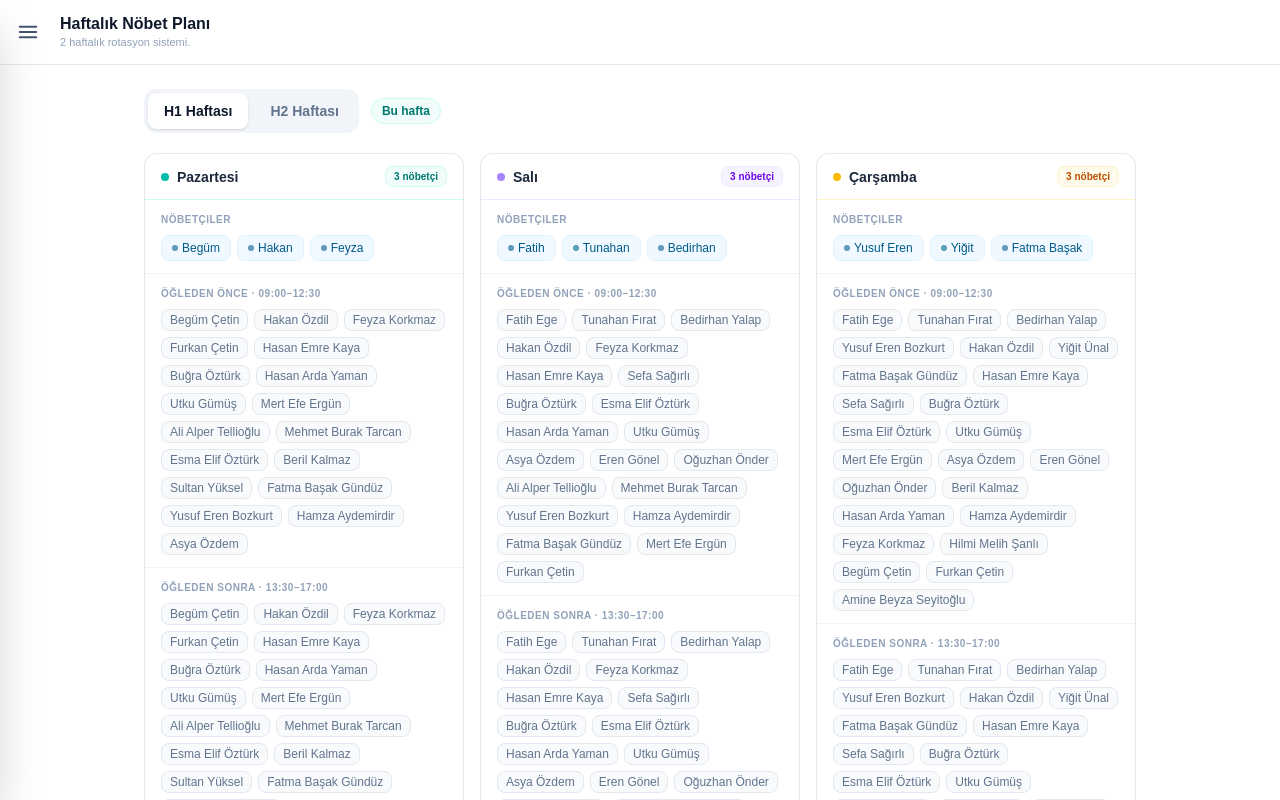
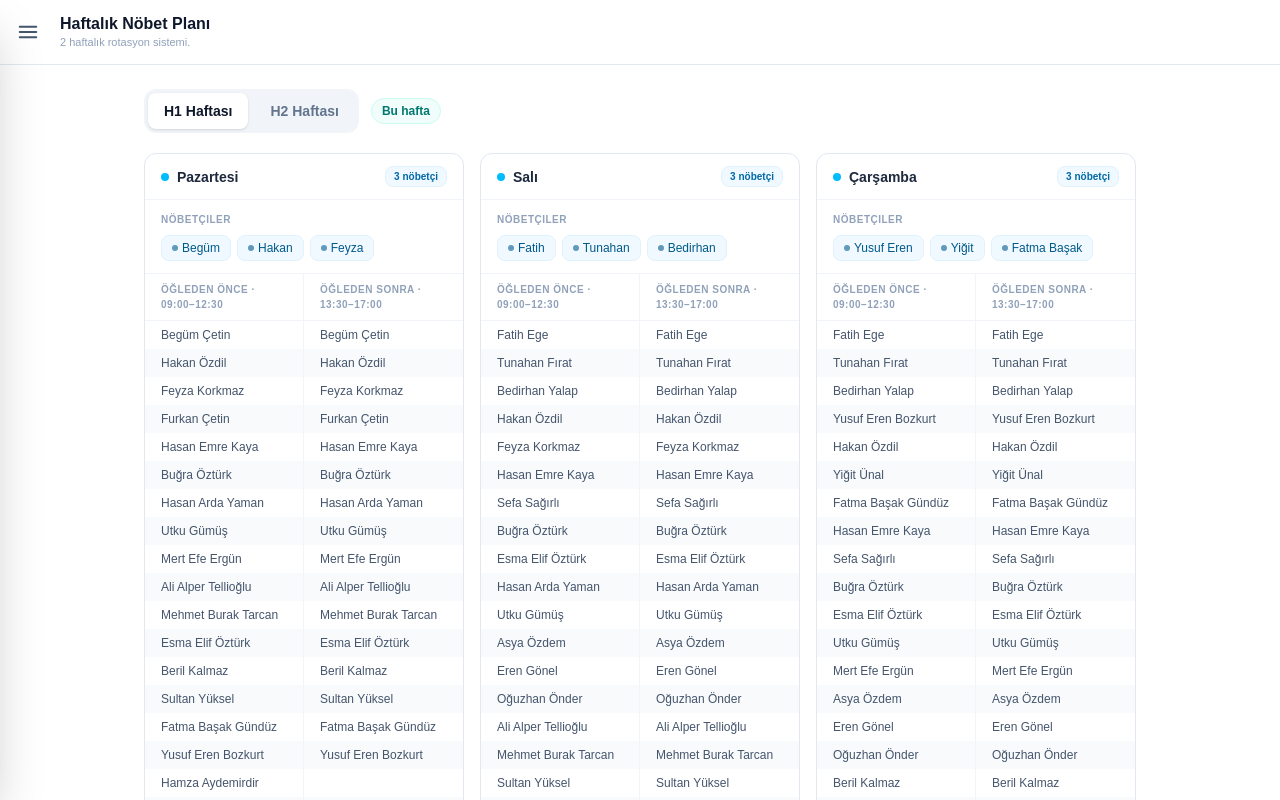
Before and after one commit to sefas24/NobetciTakip, a Next.js app: page /mesai-nobet in a window 1280 px wide. Shown: the top 800 px of the page. Built offline with nearby package versions, Linux system fonts and the light colour scheme; no server answers.

Commit message:
UI UX geliştirmeleri

```diff
--- a/app/mesai-nobet/mesaiNobetClient.tsx
+++ b/app/mesai-nobet/mesaiNobetClient.tsx
@@ -4,14 +4,6 @@ import { useState } from "react";
 import { WEEKLY_MESAI, type WorkDay } from "@/constants/schedule";
 
 const WORK_DAYS: WorkDay[] = ["Pazartesi", "Salı", "Çarşamba", "Perşembe", "Cuma"];
-
-const DAY_COLORS: Record<string, { badge: string; dot: string; header: string }> = {
-  Pazartesi: { badge: "bg-teal-50 text-teal-700 border-teal-100",     dot: "bg-teal-500",    header: "border-teal-100" },
-  Salı:      { badge: "bg-violet-50 text-violet-700 border-violet-100", dot: "bg-violet-400", header: "border-violet-100" },
-  Çarşamba:  { badge: "bg-amber-50 text-amber-700 border-amber-100",  dot: "bg-amber-400",   header: "border-amber-100" },
-  Perşembe:  { badge: "bg-rose-50 text-rose-700 border-rose-100",     dot: "bg-rose-400",    header: "border-rose-100" },
-  Cuma:      { badge: "bg-sky-50 text-sky-700 border-sky-100",        dot: "bg-sky-400",     header: "border-sky-100" },
-};
 
 interface Props {
   currentWeek: 0 | 1;
@@ -91,18 +83,23 @@ function DayCard({ day, dutyNames, userFirstName, userFullName }: {
   userFirstName: string | null;
   userFullName: string | null;
 }) {
-  const color = DAY_COLORS[day];
   const mesai = WEEKLY_MESAI[day];
+
+  const allNames = [
+    ...mesai.morning,
+    ...mesai.afternoon.filter((isim) => !mesai.morning.includes(isim)),
+  ];
 
   return (
     <div className="bg-white border border-slate-200 rounded-xl overflow-hidden flex flex-col">
+
       {/* Başlık */}
-      <div className={`px-4 py-3 border-b ${color.header} flex items-center justify-between`}>
+      <div className="px-4 py-3 border-b border-slate-100 flex items-center justify-between">
         <div className="flex items-center gap-2">
-          <span className={`w-2 h-2 rounded-full ${color.dot}`} />
+          <span className="w-2 h-2 rounded-full bg-sky-400" />
           <span className="text-sm font-bold text-slate-800">{day}</span>
         </div>
-        <span className={`text-[10px] font-semibold px-2 py-0.5 rounded-lg border ${color.badge}`}>
+        <span className="text-[10px] font-semibold px-2 py-0.5 rounded-lg border bg-sky-50 text-sky-700 border-sky-100">
           {dutyNames.length} nöbetçi
         </span>
       </div>
@@ -115,9 +112,14 @@ function DayCard({ day, dutyNames, userFirstName, userFullName }: {
             const isSelf = userFirstName &&
               isim.toLowerCase() === userFirstName.toLowerCase();
             return (
-              <span key={isim} className={`inline-flex items-center gap-1 text-xs font-medium px-2.5 py-1 rounded-lg border ${
-                isSelf ? "bg-red-50 text-red-700 border-red-100" : "bg-sky-50 text-sky-800 border-sky-100"
-              }`}>
+              <span
+                key={isim}
+                className={`inline-flex items-center gap-1 text-xs font-medium px-2.5 py-1 rounded-lg border ${
+                  isSelf
+                    ? "bg-red-50 text-red-700 border-red-100"
+                    : "bg-sky-50 text-sky-800 border-sky-100"
+                }`}
+              >
                 <span className="w-1.5 h-1.5 rounded-full bg-current opacity-60 flex-shrink-0" />
                 {isim}
                 {isSelf && <span className="text-[10px] ml-0.5">(Sen)</span>}
@@ -127,45 +129,69 @@ function DayCard({ day, dutyNames, userFirstName, userFullName }: {
         </div>
       </div>
 
-      {/* Mesai — Öğleden Önce */}
-      <div className="px-4 py-3 border-b border-slate-100">
-        <p className="text-[10px] font-bold text-slate-400 uppercase tracking-wider mb-2">
+      {/* Mesai Tablosu */}
+      <div className="flex flex-col">
+        {/* Tablo başlığı */}
+        <div className="grid grid-cols-2 border-b border-slate-100">
+          <div className="px-4 py-2 border-r border-slate-100">
+            <p className="text-[10px] font-bold text-slate-400 uppercase tracking-wider">
               Öğleden Önce · 09:00–12:30
             </p>
-        <div className="flex flex-wrap gap-1.5">
-          {mesai.morning.map((isim) => {
+          </div>
+          <div className="px-4 py-2">
+            <p className="text-[10px] font-bold text-slate-400 uppercase tracking-wider">
+              Öğleden Sonra · 13:30–17:00
+            </p>
+          </div>
+        </div>
+
+        {/* Satırlar */}
+        {allNames.map((isim, i) => {
+          const hasMorning = mesai.morning.includes(isim);
+          const hasAfternoon = mesai.afternoon.includes(isim);
           const isSelf = userFullName &&
             isim.toLowerCase() === userFullName.toLowerCase();
+
           return (
-              <span key={isim} className={`text-xs px-2 py-0.5 rounded-lg border ${
-                isSelf ? "bg-sky-100 text-sky-800 border-sky-200 font-semibold" : "bg-slate-50 text-slate-500 border-slate-200"
-              }`}>
+            <div
+              key={isim}
+              className={`grid grid-cols-2 ${i % 2 === 0 ? "bg-white" : "bg-slate-50"}`}
+            >
+              {/* Öğleden Önce */}
+              <div className="px-4 py-1.5 border-r border-slate-100 flex items-center">
+                {hasMorning && (
+                  <>
+                    <span className={`text-xs ${isSelf ? "text-sky-700 font-semibold" : "text-slate-600"}`}>
                       {isim}
                     </span>
+                    {isSelf && (
+                      <span className="ml-auto text-[10px] bg-sky-50 text-sky-600 border border-sky-100 px-1.5 py-0.5 rounded font-medium">
+                        Sen
+                      </span>
+                    )}
+                  </>
+                )}
+              </div>
+
+              {/* Öğleden Sonra */}
+              <div className="px-4 py-1.5 flex items-center">
+                {hasAfternoon && (
+                  <>
+                    <span className={`text-xs ${isSelf ? "text-sky-700 font-semibold" : "text-slate-600"}`}>
+                      {isim}
+                    </span>
+                    {isSelf && (
+                      <span className="ml-auto text-[10px] bg-sky-50 text-sky-600 border border-sky-100 px-1.5 py-0.5 rounded font-medium">
+                        Sen
+                      </span>
+                    )}
+                  </>
+                )}
+              </div>
+            </div>
           );
         })}
       </div>
     </div>
-
-      {/* Mesai — Öğleden Sonra */}
-      <div className="px-4 py-3">
-        <p className="text-[10px] font-bold text-slate-400 uppercase tracking-wider mb-2">
-          Öğleden Sonra · 13:30–17:00
-        </p>
-        <div className="flex flex-wrap gap-1.5">
-          {mesai.afternoon.map((isim) => {
-            const isSelf = userFullName &&
-              isim.toLowerCase() === userFullName.toLowerCase();
-            return (
-              <span key={isim} className={`text-xs px-2 py-0.5 rounded-lg border ${
-                isSelf ? "bg-sky-100 text-sky-800 border-sky-200 font-semibold" : "bg-slate-50 text-slate-500 border-slate-200"
-              }`}>
-                {isim}
-              </span>
-            );
-          })}
-        </div>
-      </div>
-    </div>
   );
 }
--- a/constants/schedule.ts
+++ b/constants/schedule.ts
@@ -98,7 +98,7 @@ export const WEEKLY_MESAI: Record<WorkDay, {
       "Hasan Emre Kaya", "Buğra Öztürk", "Hasan Arda Yaman", "Utku Gümüş",
       "Mert Efe Ergün", "Ali Alper Tellioğlu", "Mehmet Burak Tarcan",
       "Esma Elif Öztürk", "Beril Kalmaz", "Sultan Yüksel",
-      "Fatma Başak Gündüz", "Yusuf Eren Bozkurt",
+      "Fatma Başak Gündüz", "Yusuf Eren Bozkurt", "Fatih Ege",
     ],
   },
   Salı: {
@@ -107,8 +107,8 @@ export const WEEKLY_MESAI: Record<WorkDay, {
       "Feyza Korkmaz", "Hasan Emre Kaya", "Sefa Sağırlı", "Buğra Öztürk",
       "Esma Elif Öztürk", "Hasan Arda Yaman", "Utku Gümüş", "Asya Özdem",
       "Eren Gönel", "Oğuzhan Önder", "Ali Alper Tellioğlu",
-      "Mehmet Burak Tarcan", "Yusuf Eren Bozkurt", "Hamza Aydemirdir",
-      "Fatma Başak Gündüz", "Mert Efe Ergün", "Furkan Çetin",
+      "Mehmet Burak Tarcan", "Sultan Yüksel", "Yusuf Eren Bozkurt",
+      "Hamza Aydemirdir", "Fatma Başak Gündüz", "Mert Efe Ergün", "Furkan Çetin",
     ],
     afternoon: [
       "Fatih Ege", "Tunahan Fırat", "Bedirhan Yalap", "Hakan Özdil",
@@ -125,25 +125,21 @@ export const WEEKLY_MESAI: Record<WorkDay, {
       "Hakan Özdil", "Yiğit Ünal", "Fatma Başak Gündüz", "Hasan Emre Kaya",
       "Sefa Sağırlı", "Buğra Öztürk", "Esma Elif Öztürk", "Utku Gümüş",
       "Mert Efe Ergün", "Asya Özdem", "Eren Gönel", "Oğuzhan Önder",
-      "Beril Kalmaz", "Hasan Arda Yaman", "Hamza Aydemirdir",
-      "Feyza Korkmaz", "Hilmi Melih Şanlı", "Begüm Çetin",
-      "Furkan Çetin", "Amine Beyza Seyitoğlu",
+      "Beril Kalmaz", "Hasan Arda Yaman", "Hamza Aydemirdir", "Feyza Korkmaz",
     ],
     afternoon: [
       "Fatih Ege", "Tunahan Fırat", "Bedirhan Yalap", "Yusuf Eren Bozkurt",
       "Hakan Özdil", "Yiğit Ünal", "Fatma Başak Gündüz", "Hasan Emre Kaya",
       "Sefa Sağırlı", "Buğra Öztürk", "Esma Elif Öztürk", "Utku Gümüş",
       "Mert Efe Ergün", "Asya Özdem", "Eren Gönel", "Oğuzhan Önder",
-      "Beril Kalmaz", "Hasan Arda Yaman", "Hamza Aydemirdir",
-      "Hilmi Melih Şanlı", "Begüm Çetin",
-      "Furkan Çetin", "Amine Beyza Seyitoğlu",
+      "Beril Kalmaz", "Hasan Arda Yaman", "Hamza Aydemirdir", "Feyza Korkmaz",
+      "Hilmi Melih Şanlı", "Begüm Çetin", "Furkan Çetin", "Amine Beyza Seyitoğlu",
     ],
   },
   Perşembe: {
     morning: [
       "Mehmet Burak Tarcan", "Sefa Sağırlı", "Hilmi Melih Şanlı", "Beril Kalmaz",
-      "Begüm Çetin", "Furkan Çetin", "Mert Efe Ergün",
-      "Hamza Aydemirdir", "Fatma Başak Gündüz",
+      "Mert Efe Ergün", "Hamza Aydemirdir", "Fatma Başak Gündüz",
     ],
     afternoon: [
       "Mehmet Burak Tarcan", "Sefa Sağırlı", "Hilmi Melih Şanlı", "Beril Kalmaz",
@@ -153,14 +149,13 @@ export const WEEKLY_MESAI: Record<WorkDay, {
   Cuma: {
     morning: [
       "Tunahan Fırat", "Bedirhan Yalap", "Amine Beyza Seyitoğlu", "Yiğit Ünal",
-      "Eren Gönel", "Oğuzhan Önder", "Sultan Yüksel", "Begüm Çetin",
-      "Furkan Çetin", "Fatih Ege", "Asya Özdem",
-      "Hamza Aydemirdir", "Hilmi Melih Şanlı",
+      "Eren Gönel", "Oğuzhan Önder", "Sultan Yüksel",
+      "Fatih Ege", "Asya Özdem", "Hamza Aydemirdir", "Hilmi Melih Şanlı",
     ],
     afternoon: [
       "Tunahan Fırat", "Bedirhan Yalap", "Amine Beyza Seyitoğlu", "Yiğit Ünal",
-      "Eren Gönel", "Oğuzhan Önder", "Sultan Yüksel", "Begüm Çetin",
-      "Furkan Çetin",
+      "Eren Gönel", "Oğuzhan Önder", "Sultan Yüksel",
+      "Begüm Çetin", "Furkan Çetin",
     ],
   },
 };
```
Lines whose indentation alone changed are shown as unchanged.
